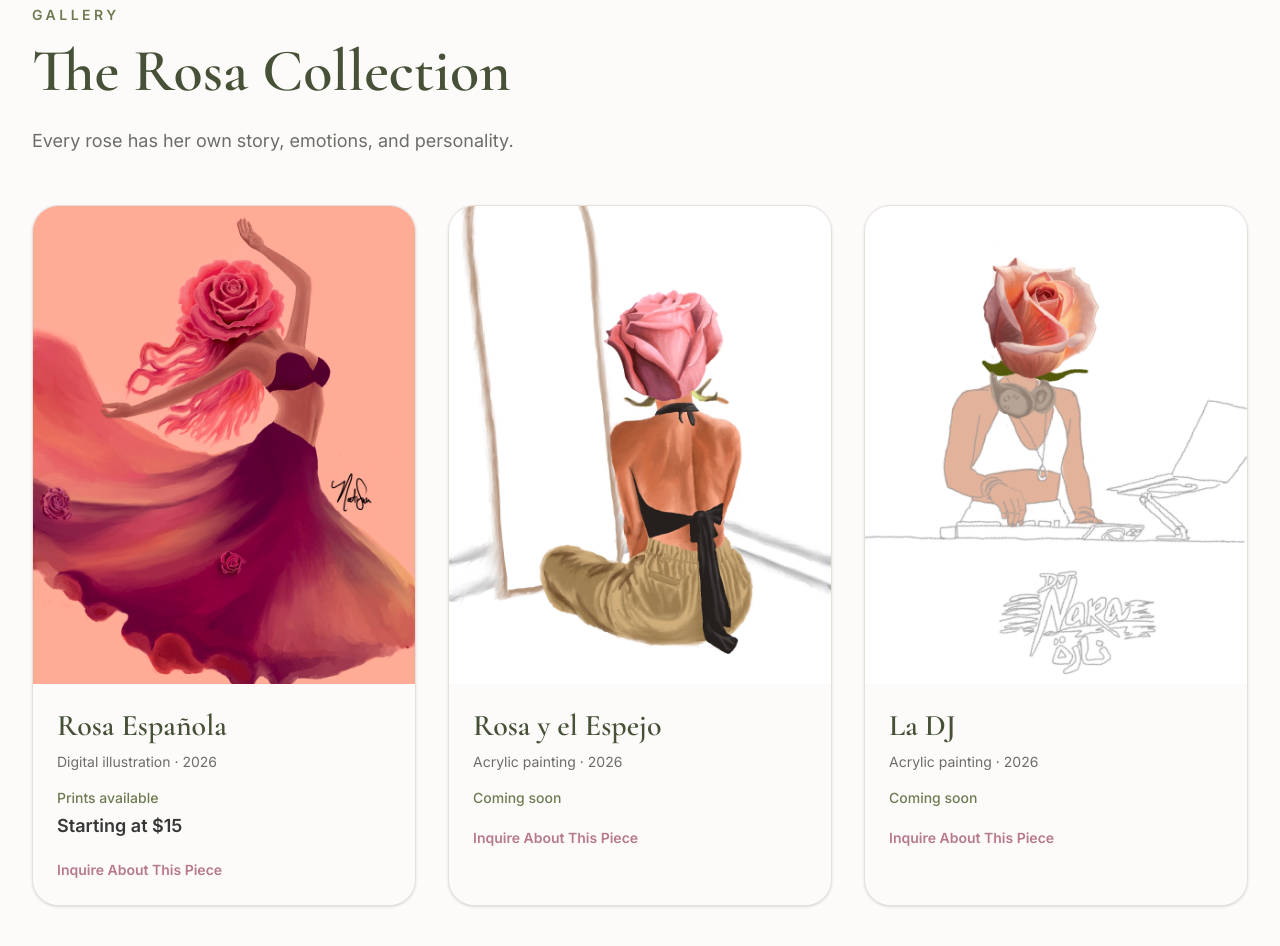
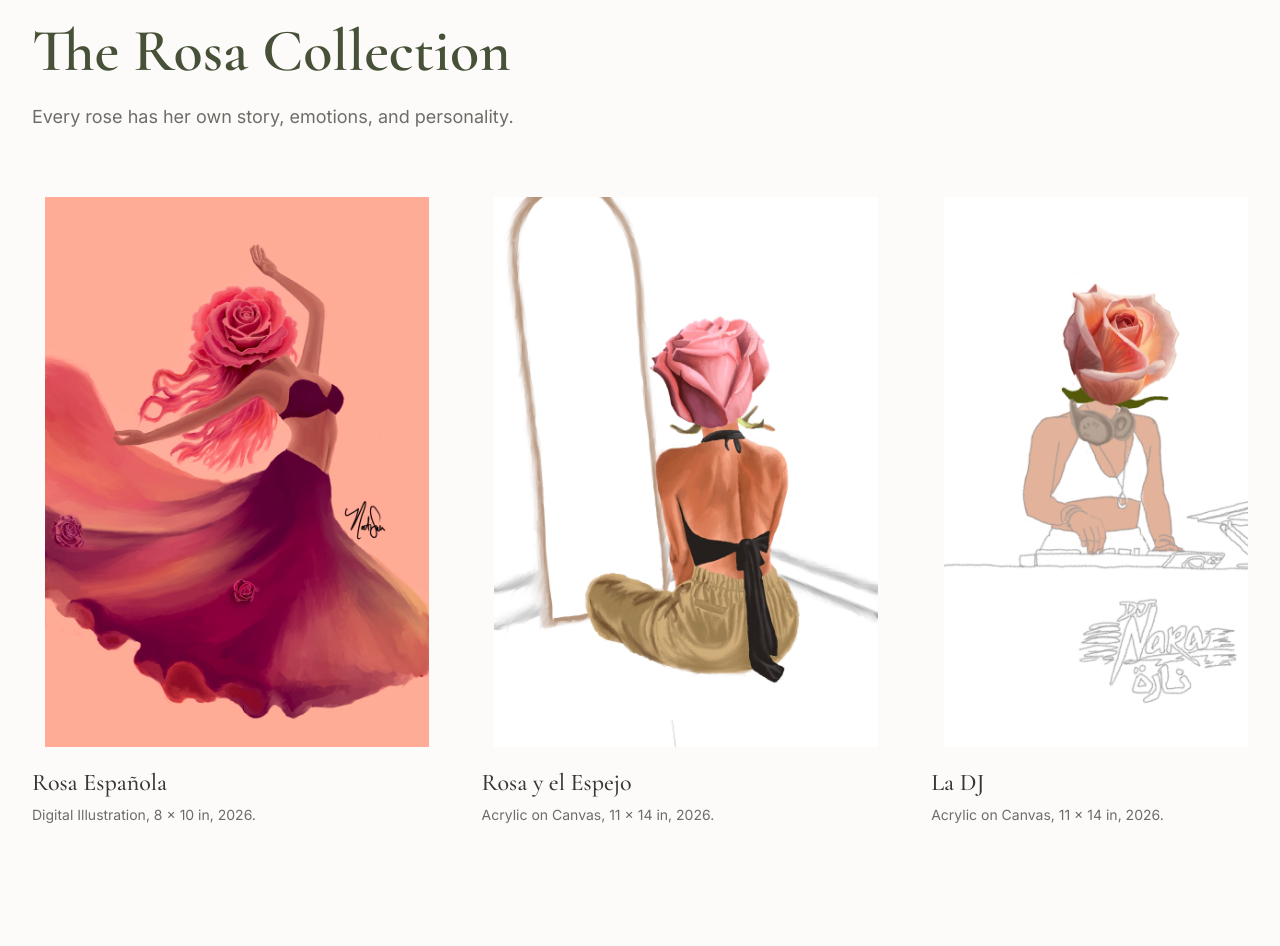
Before and after one commit to natsalinas/nats_artpage, a Next.js app: page /gallery in a window 1280 px wide. Shown: the part 180-1126 px from the top of the page. Built offline with nearby package versions, Linux system fonts and the light colour scheme.

Commit message:
adjusted gallery to have a horizontal artwork layout

```diff
--- a/app/gallery/page.tsx
+++ b/app/gallery/page.tsx
@@ -5,64 +5,59 @@ const artworks = [
     title: "Rosa Española",
     image: "/images/artwork/spain.jpg",
     imageAlt: "Rose-headed dancer inspired by Spain and flamenco",
-    medium: "Digital illustration",
+    medium: "Digital Illustration",
+    dimensions: "8 × 10 in",
     year: "2026",
-    status: "Prints available",
-    price: "Starting at $15",
-    href: "/contact",
   },
   {
     title: "Rosa y el Espejo",
     image: "/images/artwork/el-espejo.jpg",
-    imageAlt: "Rosa looking into a mirrior",
-    medium: "Acrylic painting",
+    imageAlt: "Rosa looking into a mirror",
+    medium: "Acrylic on Canvas",
+    dimensions: "11 × 14 in",
     year: "2026",
-    status: "Coming soon",
-    href: "/contact",
   },
   {
     title: "La DJ",
     image: "/images/artwork/la-dj.jpg",
-    imageAlt: "DJ Rosa mixing music",
-    medium: "Acrylic painting",
+    imageAlt: "Rose-headed DJ mixing music",
+    medium: "Acrylic on Canvas",
+    dimensions: "11 × 14 in",
     year: "2026",
-    status: "Coming soon",
-    href: "/contact",
   },
-
 ];
 
 export default function GalleryPage() {
   return (
-    <main className="px-6 py-16 sm:py-20 lg:px-8">
+    <main className="px-6 py-16 sm:py-20 lg:px-8 lg:py-24">
       <div className="mx-auto max-w-7xl">
+        {/* Gallery Introduction */}
         <div className="max-w-2xl">
-          <p className="text-sm font-semibold uppercase tracking-[0.25em] text-olive">
-            Gallery
-          </p>
-
-          <h1 className="mt-4 font-heading text-5xl font-semibold text-olive-dark sm:text-6xl">
+          <h1 className="font-heading text-5xl font-semibold text-olive-dark sm:text-6xl">
             The Rosa Collection
           </h1>
 
-          <p className="mt-6 text-lg leading-8 text-muted-foreground">
+          <p className="mt-5 text-lg leading-8 text-muted-foreground">
             Every rose has her own story, emotions, and personality.
           </p>
         </div>
 
-        <div className="mt-12 grid gap-8 sm:grid-cols-2 lg:grid-cols-3">
+        {/* Horizontal Artwork Gallery */}
+        <div className="mt-12 flex snap-x snap-mandatory gap-4 overflow-x-auto pb-8 pr-6 md:mt-16 md:gap-10">
           {artworks.map((artwork) => (
+            <div
+              key={artwork.title}
+              className="w-[72vw] shrink-0 snap-start sm:w-[58vw] md:w-[42vw] lg:w-[32vw]"
+            >
               <ArtworkCard
-              key={artwork.title}
                 title={artwork.title}
                 image={artwork.image}
                 imageAlt={artwork.imageAlt}
                 medium={artwork.medium}
+                dimensions={artwork.dimensions}
                 year={artwork.year}
-              status={artwork.status}
-              price={artwork.price}
-              href={artwork.href}
               />
+            </div>
           ))}
         </div>
       </div>
--- a/components/ArtworkCard.tsx
+++ b/components/ArtworkCard.tsx
@@ -1,15 +1,12 @@
 import Image from "next/image";
-import Link from "next/link";
 
 type ArtworkCardProps = {
   title: string;
   image: string;
   imageAlt: string;
   medium: string;
+  dimensions?: string;
   year?: string;
-  status?: string;
-  price?: string;
-  href?: string;
 };
 
 export function ArtworkCard({
@@ -17,47 +14,32 @@ export function ArtworkCard({
   image,
   imageAlt,
   medium,
+  dimensions,
   year,
-  status,
-  price,
-  href = "/contact",
 }: ArtworkCardProps) {
   return (
-    <article className="group overflow-hidden rounded-3xl border border-border bg-background shadow-sm transition-all duration-300 hover:-translate-y-1 hover:shadow-lg">
-      <div className="relative aspect-[4/5] overflow-hidden bg-secondary">
+    <article>
+      <div className="flex h-[500px] items-center justify-center sm:h-[550px]">
         <Image
           src={image}
           alt={imageAlt}
-          fill
-          sizes="(max-width: 640px) 100vw, (max-width: 1024px) 50vw, 33vw"
-          className="object-cover transition-transform duration-500 group-hover:scale-[1.03]"
+          width={1400}
+          height={1800}
+          sizes="(max-width: 640px) 82vw, (max-width: 1024px) 42vw, 32vw"
+          className="max-h-full w-auto max-w-full object-contain"
         />
       </div>
 
-      <div className="p-6">
-        <h2 className="font-heading text-3xl font-semibold text-olive-dark">
+      <div className="mt-5">
+        <h2 className="font-heading text-2xl font-medium text-foreground">
           {title}
         </h2>
 
-        <p className="mt-2 text-sm text-muted-foreground">
+        <p className="mt-1 text-sm leading-6 text-muted-foreground">
           {medium}
-          {year ? ` · ${year}` : ""}
+          {dimensions ? `, ${dimensions}` : ""}
+          {year ? `, ${year}.` : ""}
         </p>
-
-        {status && (
-          <p className="mt-4 text-sm font-medium text-olive">{status}</p>
-        )}
-
-        {price && (
-          <p className="mt-1 text-lg font-semibold text-foreground">{price}</p>
-        )}
-
-        <Link
-          href={href}
-          className="mt-5 inline-flex text-sm font-semibold text-rose-dark transition-colors hover:text-rose focus-visible:outline-none focus-visible:ring-2 focus-visible:ring-ring focus-visible:ring-offset-2"
-        >
-          Inquire About This Piece
-        </Link>
       </div>
     </article>
   );
```
Lines whose indentation alone changed are shown as unchanged.
